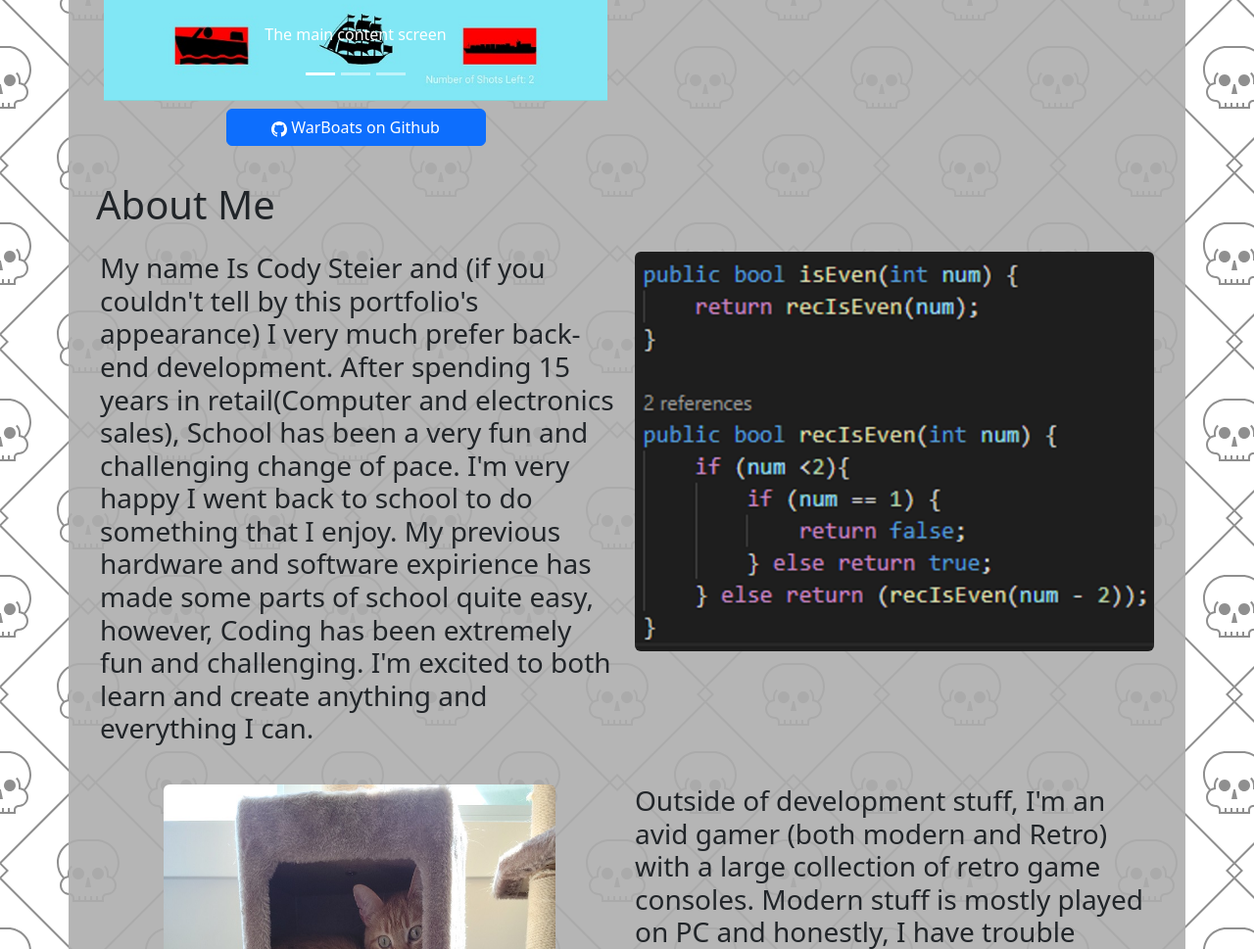
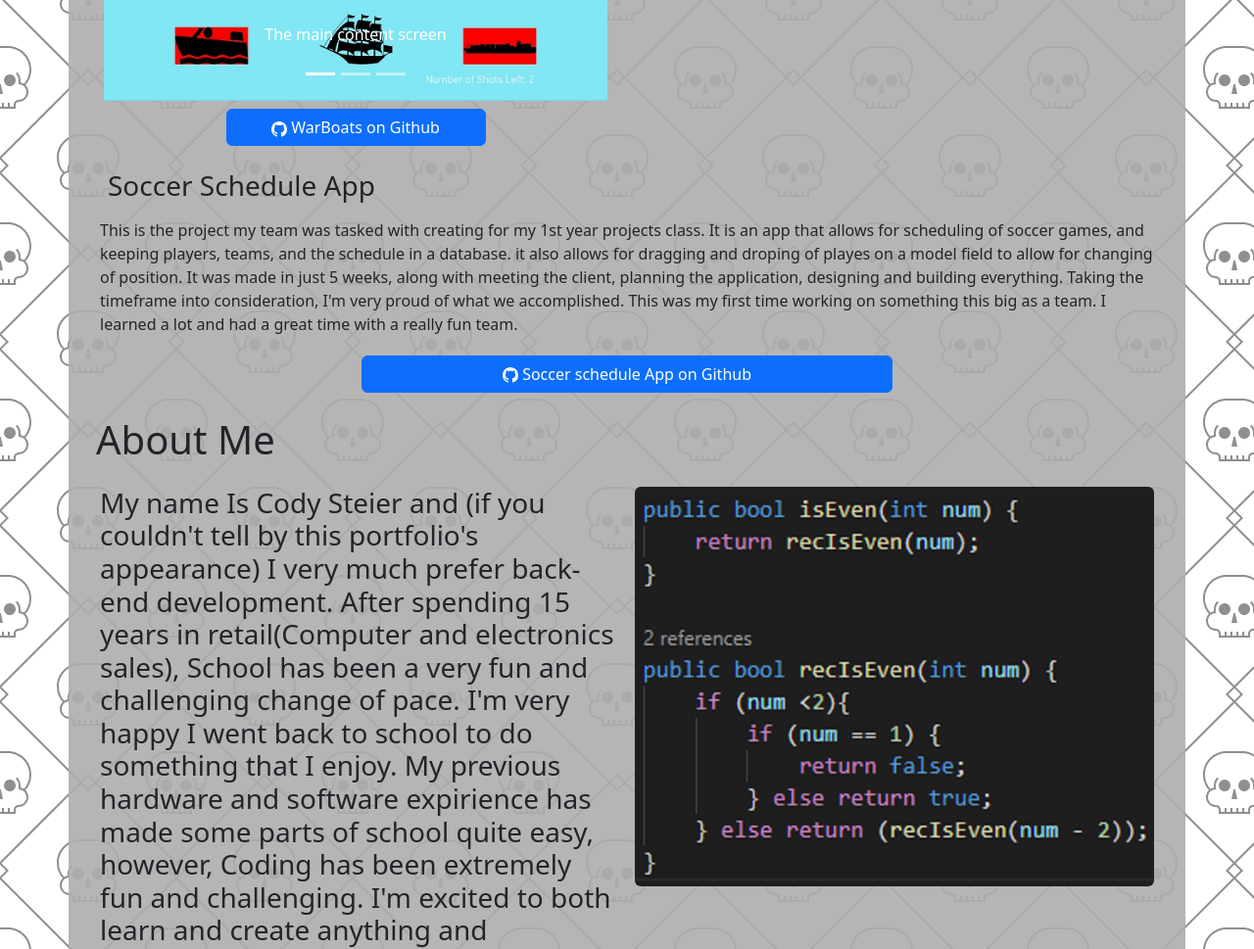
Before and after one commit to Dynasty10001/dynasty10001.github.io, a plain HTML site: page index.html in a window 1280 px wide. Shown: the part 1541-2510 px from the top of the page at 98% size. Drawn offline with nearby package versions, Linux system fonts and the light colour scheme.

Commit message:
final push from school. just need a professional pic of myself, unless I can get pictures of my year 1 project.

```diff
--- a/index.html
+++ b/index.html
@@ -180,6 +180,20 @@
         </div>
       </div>
 
+      <h3 class="m-2 p-1">Soccer Schedule App</h3>
+          <p class="p-1">
+            This is the project my team was tasked with creating for my 1st year projects class. It is an app that allows for
+            scheduling of soccer games, and keeping players, teams, and the schedule in a database. it also allows for
+            dragging and droping of playes on a model field to allow for changing of position. It was made in just 5 weeks,
+            along with meeting the client, planning the application, designing and building everything. Taking the timeframe
+            into consideration, I'm very proud of what we accomplished. This was my first time working on something this big as
+            a team. I learned a lot and had a great time with a really fun team.
+          </p>
+          <div class="d-flex justify-content-center">
+            <a class="btn btn-primary w-50 w-lg-50" href="https://github.com/Dynasty10001/CST-Semester-1-Projects" ><svg xmlns="http://www.w3.org/2000/svg" width="16" height="16" fill="currentColor" class="bi bi-github" viewBox="0 0 16 16">
+            <path d="M8 0C3.58 0 0 3.58 0 8c0 3.54 2.29 6.53 5.47 7.59.4.07.55-.17.55-.38 0-.19-.01-.82-.01-1.49-2.01.37-2.53-.49-2.69-.94-.09-.23-.48-.94-.82-1.13-.28-.15-.68-.52-.01-.53.63-.01 1.08.58 1.23.82.72 1.21 1.87.87 2.33.66.07-.52.28-.87.51-1.07-1.78-.2-3.64-.89-3.64-3.95 0-.87.31-1.59.82-2.15-.08-.2-.36-1.02.08-2.12 0 0 .67-.21 2.2.82.64-.18 1.32-.27 2-.27.68 0 1.36.09 2 .27 1.53-1.04 2.2-.82 2.2-.82.44 1.1.16 1.92.08 2.12.51.56.82 1.27.82 2.15 0 3.07-1.87 3.75-3.65 3.95.29.25.54.73.54 1.48 0 1.07-.01 1.93-.01 2.2 0 .21.15.46.55.38A8.012 8.012 0 0 0 16 8c0-4.42-3.58-8-8-8z"/>
+            </svg> Soccer schedule App on Github</a>
+          </div>
     </section>
 
     <section class="m-2 p-2" id="about">
@@ -223,7 +237,7 @@
           </h3>
         </div>
         <div class="col p-2">
-          <img src="images\20230416_170950.jpg" alt="Some fun shit or something" class="img-fluid rounded" ><!--TODO replace Image-->
+          <img src="images\20230416_170950.jpg" alt="Pic that makes me seem like I'm fun or something" class="img-fluid rounded" ><!--TODO replace Image-->
         </div>
       </div>
 
```
